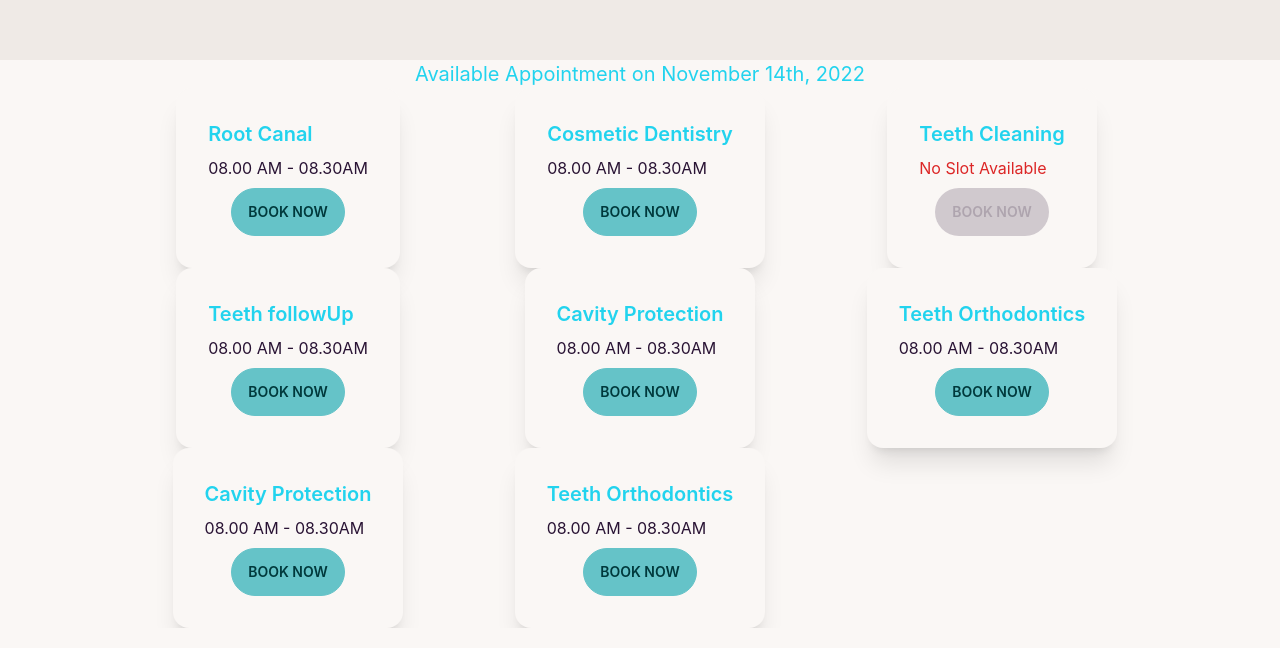
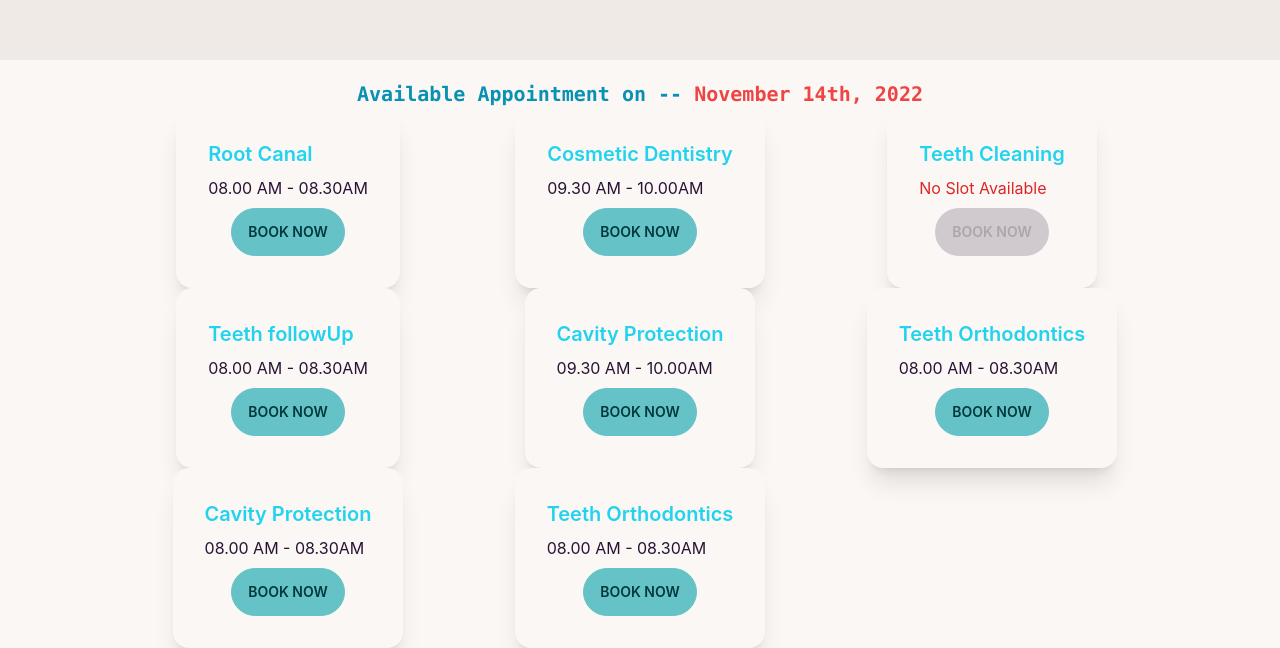
Before and after one commit to MonzurAlam-Git/client__SmileCraft-Dentistry, a React (Create React App) app: page /appointment in a window 1280 px wide. Shown: the part 740-1388 px from the top of the page. Built offline with nearby package versions, Linux system fonts and the light colour scheme.

Commit message:
appointment modal done

```diff
--- a/public/services.json
+++ b/public/services.json
@@ -5,9 +5,7 @@
         "slot" : [
             "08.00 AM - 08.30AM",
             "08.30 AM - 09.00AM",
-            "09.00 AM - 09.30AM",
             "09.30 AM - 10.00AM",
-            "10.00 AM - 10.30AM",
             "10.30 AM - 11.30AM"
         ],
         "spaces" : 10
@@ -16,9 +14,6 @@
         "_id" : 2,
         "title" : "Cosmetic Dentistry",
         "slot" : [
-            "08.00 AM - 08.30AM",
-            "08.30 AM - 09.00AM",
-            "09.00 AM - 09.30AM",
             "09.30 AM - 10.00AM",
             "10.00 AM - 10.30AM",
             "10.30 AM - 11.30AM"
@@ -41,7 +36,7 @@
             "08.30 AM - 09.00AM",
             "09.00 AM - 09.30AM",
             "09.30 AM - 10.00AM",
-            "10.00 AM - 10.30AM",
+
             "10.30 AM - 11.30AM"
         ],
         "spaces" : 10
@@ -50,9 +45,6 @@
         "_id" : 5,
         "title" : "Cavity Protection",
         "slot" : [
-            "08.00 AM - 08.30AM",
-            "08.30 AM - 09.00AM",
-            "09.00 AM - 09.30AM",
             "09.30 AM - 10.00AM",
             "10.00 AM - 10.30AM",
             "10.30 AM - 11.30AM"
@@ -79,8 +71,7 @@
             "08.00 AM - 08.30AM",
             "08.30 AM - 09.00AM",
             "09.00 AM - 09.30AM",
-            "09.30 AM - 10.00AM",
-            "10.00 AM - 10.30AM",
+
             "10.30 AM - 11.30AM"
         ],
         "spaces" : 10
--- a/src/Pages/Appointment/AppointmentPage.js
+++ b/src/Pages/Appointment/AppointmentPage.js
@@ -8,7 +8,7 @@ const AppointmentPage = () => {
     return (
         <div >
             <BannerAppointment date={date} setDate={setDate}></BannerAppointment>
-            <h1 className='text-xl text-center text-cyan-400'>Available Appointment on {format(date, "PPP")}</h1>
+
             <AvailableAppointment date={date} ></AvailableAppointment>
         </div>
     );
--- a/src/Pages/Appointment/AvailableAppointment.js
+++ b/src/Pages/Appointment/AvailableAppointment.js
@@ -1,9 +1,12 @@
 import { format } from 'date-fns';
 import React, { useEffect, useState } from 'react';
+import ModalAppointment from './ModalAppointment';
 import Service from './Service';
 
 const AvailableAppointment = ({ date }) => {
     const [services, setServices] = useState([]);
+    const [treatment, setTreatment] = useState(null);
+
     useEffect(() => {
         fetch('services.json')
             .then(res => res.json())
@@ -11,11 +14,16 @@ const AvailableAppointment = ({ date }) => {
     }, [])
 
     return (
-        <div className='px-28 grid grid-cols-1 lg:grid-cols-3'>
-
-            {
-                services.map(service => <Service key={service._id} service={service}></Service>)
-            }
+        <div >
+            <h1 className='text-xl text-center text-cyan-600 mt-5 font-bold font-mono'>Available Appointment on -- <span className='font-bold text-red-500'>{format(date, "PPP")}</span> </h1>
+            <div className='px-28 grid grid-cols-1 lg:grid-cols-3'>
+                {/* FUNC_MODAL_0 : every service sending a state var named setTreatment to store the respective service value on service conmponent*/}
+                {
+                    services.map(service => <Service key={service._id} service={service} setTreatment={setTreatment}></Service>)
+                }
+            </div>
+            {treatment && <ModalAppointment date={date} treatment={treatment}></ModalAppointment>}
+            {/* FUNC_MODAL_2 : if treatment has truthy value -- ModalAppointment will execute with treatment value inside it as SetTreatment which is complete service data */}
         </div>
     );
 };
--- /dev/null
+++ b/src/Pages/Appointment/ModalAppointment.js
@@ -0,0 +1,50 @@
+import React from 'react';
+import { format } from 'date-fns';
+
+
+const ModalAppointment = ({ treatment, date }) => {
+    const { title, slot } = treatment;
+
+    const handleModal = event => {
+        event.preventDefault();
+        const slot = event.target.slot.value;
+        const date = event.target.date.value;
+        console.log(slot, date);
+    }
+    // FUNC_MODAL_3 -- receives the service data in treatment and destructure
+    return (
+        <div>
+            {/* Put this part before </body> tag */}
+            <input type="checkbox" id="booking_modal" className="modal-toggle" />
+            <div className="modal">
+                <div className="modal-box relative">
+                    <label htmlFor="booking_modal" className="btn btn-sm btn-circle absolute right-2 top-2">✕</label>
+                    <h3 className="text-lg font-bold">You are going to make appointment for -
+                        <span className='text-red-500'>{title}</span></h3>
+
+                    {/* modal form */}
+                    <form onSubmit={handleModal} action="" className='grid gap-2 mx-auto '>
+                        <input name='date' type="text" disabled value={format(date, "PPP")}
+                            className="input input-bordered input-md max-w-xs" />
+
+                        <select name='slot' className="select select-bordered w-full max-w-xs">
+                            <option disabled selected>Select Slot</option>
+                            {
+                                slot.map(slot => <option value={slot}>{slot}</option>)
+                            }
+                        </select>
+                        <input name='name' type="text" placeholder="Your Name" className="input input-bordered input-md  max-w-xs" />
+                        <input name='email' type="email" placeholder="Your Email" className="input input-bordered input-md  max-w-xs" />
+                        <input name='number' type="number" placeholder="Contact number" className="input input-bordered input-md  max-w-xs" />
+                        <input type="submit" value="submit" placeholder="Type here" className="btn mx-auto btn-primary w-40 max-w-xs" />
+                    </form>
+
+                </div>
+            </div>
+
+
+        </div>
+    );
+};
+
+export default ModalAppointment;
--- a/src/Pages/Appointment/Service.js
+++ b/src/Pages/Appointment/Service.js
@@ -1,6 +1,6 @@
 import React from 'react';
 
-const Service = ({ service }) => {
+const Service = ({ service, setTreatment }) => {
     const { _id, title, slot } = service;
     return (
         <div className="card lg:max-w-lg bg-base-100 shadow-xl mx-auto">
@@ -8,11 +8,21 @@ const Service = ({ service }) => {
                 <h2 className="card-title text-cyan-400">{title}</h2>
                 {slot.length > 0 ? <p>{slot[0]}</p> : <p className='text-red-600'>No Slot Available</p>
                 }
-                <div className="card-actions justify-end">
-                    <button disabled={slot.length === 0} className="btn btn-primary mx-auto">Book Now</button>
+                <div className="card-actions justify-center">
+                    {/* <label htmlFor="booking_modal"
+                        onClick={() => <TrailModal treatment={service}></TrailModal>}
+                        disabled={slot.length === 0}
+                        className="btn btn-primary mx-auto">Book Now
+                    </label> */}
+                    <label htmlFor="booking_modal"
+                        onClick={() => setTreatment(service)}
+                        disabled={slot.length === 0}
+                        className="btn btn-primary mx-auto">Book Now
+                    </label>
+                    {/* FUNC_MODAL_1 :Clicking on the label will set service as treatment */}
                 </div>
             </div>
-        </div>
+        </div >
     );
 };
 
--- /dev/null
+++ b/src/Pages/Appointment/TrailModal.js
@@ -0,0 +1,20 @@
+import React from 'react';
+
+const TrailModal = ({ treatment }) => {
+    const { title } = treatment;
+    return (
+        <div>
+            {/* Put this part before </body> tag */}
+            <input type="checkbox" id="my-modal-3" className="modal-toggle" />
+            <div className="modal">
+                <div className="modal-box relative">
+                    <label htmlFor="my-modal-3" className="btn btn-sm btn-circle absolute right-2 top-2">✕</label>
+                    <h3 className="text-lg font-bold">{title}</h3>
+                    <p className="py-4">You've been selected for a chance to get one year of subscription to use Wikipedia for free!</p>
+                </div>
+            </div>
+        </div>
+    );
+};
+
+export default TrailModal;
```
